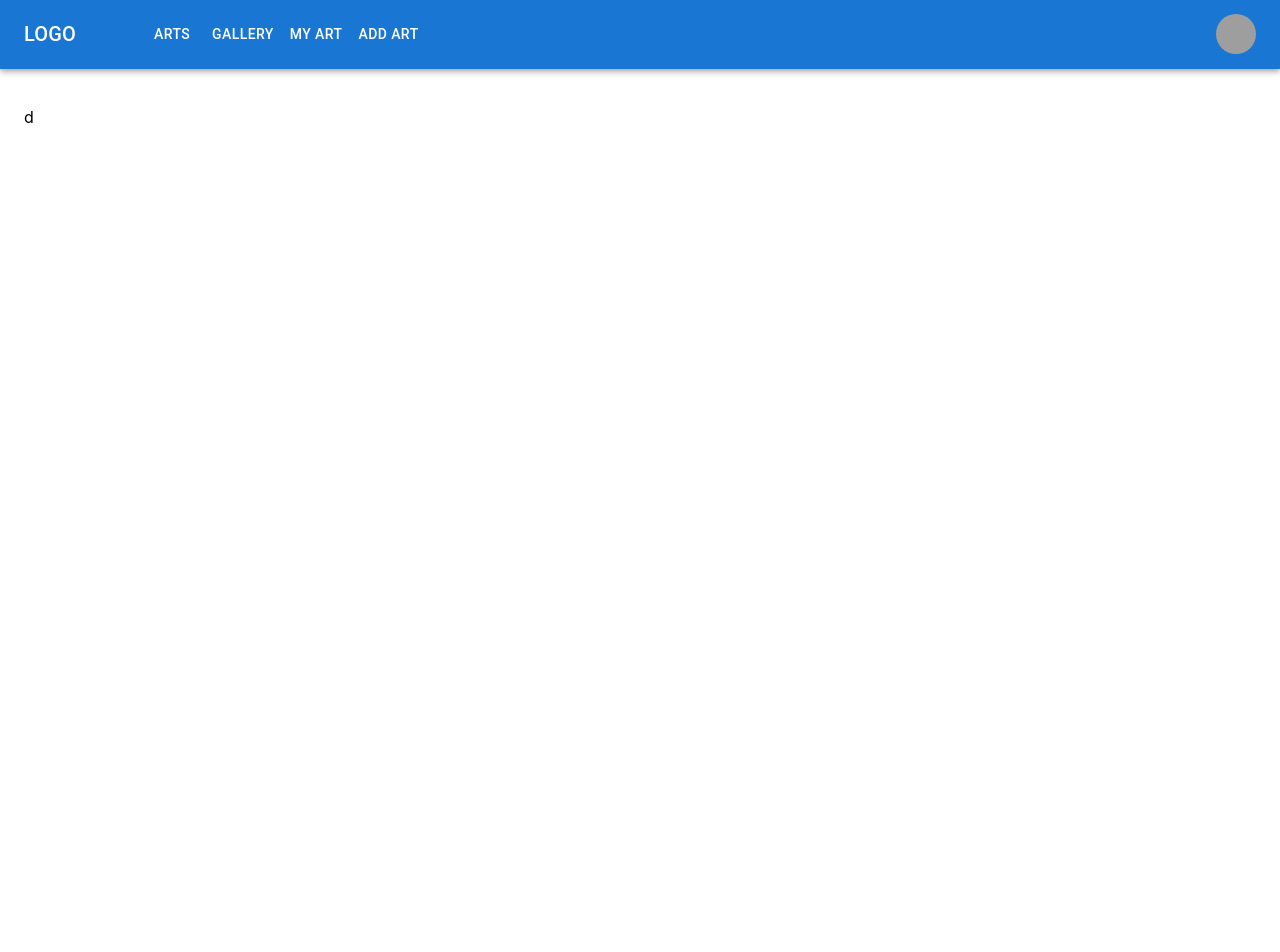
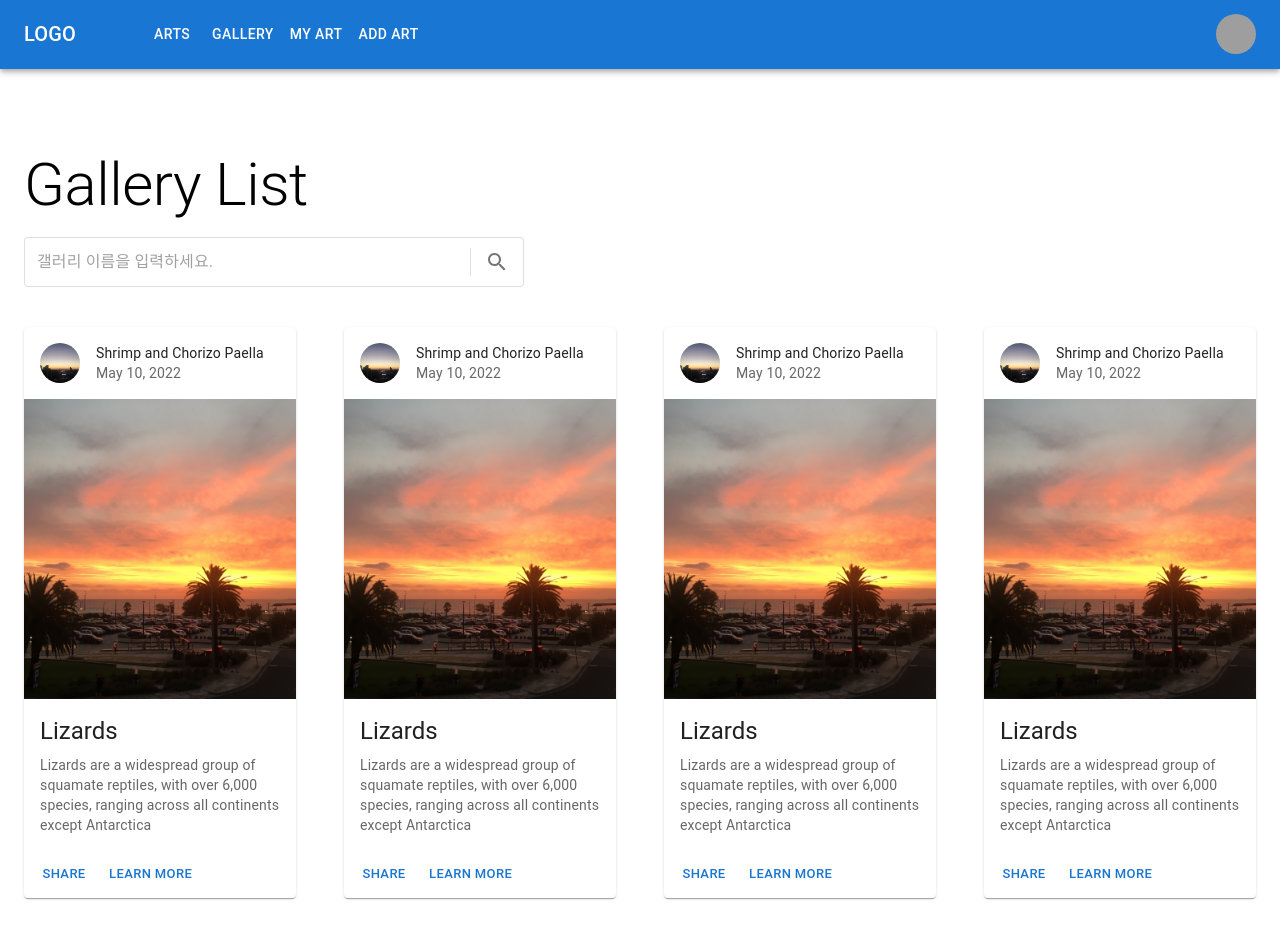
Before and after one commit to yoonhyeyoon/METArt, a Next.js app in the folder front/: page /galleries in a window 1280 px wide. Shown: the top 952 px of the page. Before the commit the page ends 800 px from the top, so only its background shows below. Built offline with nearby package versions, Linux system fonts and the light colour scheme; grey boxes are pictures that could not be loaded.

Commit message:
Add Gallery List

```diff
--- /dev/null
+++ b/front/components/common/GalleryCard.tsx
@@ -0,0 +1,39 @@
+import Card from '@mui/material/Card';
+import CardActions from '@mui/material/CardActions';
+import CardContent from '@mui/material/CardContent';
+import CardMedia from '@mui/material/CardMedia';
+import Button from '@mui/material/Button';
+import Typography from '@mui/material/Typography';
+import CardHeader from '@mui/material/CardHeader';
+import Avatar from '@mui/material/Avatar';
+
+export default function GalleryCard() {
+  return (
+    <Card>
+      <CardHeader
+        avatar={<Avatar src="/images/sample2.jpg" aria-label="" />}
+        title="Shrimp and Chorizo Paella"
+        subheader="May 10, 2022"
+      />
+      <CardMedia
+        component="img"
+        height="300"
+        image="/images/sample1.JPG"
+        alt="green iguana"
+      />
+      <CardContent>
+        <Typography gutterBottom variant="h5" component="div">
+          Lizards
+        </Typography>
+        <Typography variant="body2" color="text.secondary">
+          Lizards are a widespread group of squamate reptiles, with over 6,000
+          species, ranging across all continents except Antarctica
+        </Typography>
+      </CardContent>
+      <CardActions>
+        <Button size="small">Share</Button>
+        <Button size="small">Learn More</Button>
+      </CardActions>
+    </Card>
+  );
+}
--- /dev/null
+++ b/front/components/common/SearchBarGallery.tsx
@@ -0,0 +1,33 @@
+import { Paper, InputBase, Divider, IconButton } from '@mui/material';
+import SearchIcon from '@mui/icons-material/Search';
+
+type Props = {
+  handleSearchChange: (e: React.ChangeEvent<HTMLInputElement>) => void;
+  handleSearchClick: React.MouseEventHandler<HTMLButtonElement>;
+};
+
+function GalleryList({ handleSearchChange, handleSearchClick }: Props) {
+  return (
+    <Paper
+      variant="outlined"
+      sx={{
+        p: '2px 4px',
+        display: 'flex',
+        alignItems: 'center',
+        flexGrow: 2,
+      }}
+    >
+      <InputBase
+        sx={{ ml: 1, flex: 1 }}
+        placeholder="갤러리 이름을 입력하세요."
+        onChange={handleSearchChange}
+      />
+      <Divider sx={{ height: 28, m: 0.5 }} orientation="vertical" />
+      <IconButton sx={{ p: '10px' }} onClick={handleSearchClick}>
+        <SearchIcon />
+      </IconButton>
+    </Paper>
+  );
+}
+
+export default GalleryList;
--- a/front/pages/galleries/index.tsx
+++ b/front/pages/galleries/index.tsx
@@ -1,8 +1,72 @@
-import React from 'react';
+import { useState, ChangeEvent } from 'react';
+import { Box, Grid, Typography } from '@mui/material';
 import Page from '../../Layouts/Page';
+import GalleryCard from 'components/common/GalleryCard';
+import SearchBarGallery from 'components/common/SearchBarGallery';
 
 function GalleryIndex() {
-  return <Page>d</Page>;
+  const [search, setSearch] = useState<String>('');
+
+  const handleSearchChange = (e: ChangeEvent<HTMLInputElement>) => {
+    setSearch(e.target.value);
+  };
+
+  // 검색 API 호출
+  const handleSearchClick = () => {
+    console.log(search);
+  };
+
+  return (
+    <Page>
+      <Typography variant="h2" mt={5}>
+        Gallery List
+      </Typography>
+      <Box width="500px" mt={2} mb={5}>
+        <SearchBarGallery
+          handleSearchChange={handleSearchChange}
+          handleSearchClick={handleSearchClick}
+        />
+      </Box>
+      <Grid container spacing={6}>
+        <Grid sx={{ mb: 5 }} item xs={12} sm={6} md={4} lg={3}>
+          <GalleryCard />
+        </Grid>
+        <Grid sx={{ mb: 5 }} item xs={12} sm={6} md={4} lg={3}>
+          <GalleryCard />
+        </Grid>
+        <Grid sx={{ mb: 5 }} item xs={12} sm={6} md={4} lg={3}>
+          <GalleryCard />
+        </Grid>
+        <Grid sx={{ mb: 5 }} item xs={12} sm={6} md={4} lg={3}>
+          <GalleryCard />
+        </Grid>
+        <Grid sx={{ mb: 5 }} item xs={12} sm={6} md={4} lg={3}>
+          <GalleryCard />
+        </Grid>
+        <Grid sx={{ mb: 5 }} item xs={12} sm={6} md={4} lg={3}>
+          <GalleryCard />
+        </Grid>
+        <Grid sx={{ mb: 5 }} item xs={12} sm={6} md={4} lg={3}>
+          <GalleryCard />
+        </Grid>
+        <Grid sx={{ mb: 5 }} item xs={12} sm={6} md={4} lg={3}>
+          <GalleryCard />
+        </Grid>
+        <Grid sx={{ mb: 5 }} item xs={12} sm={6} md={4} lg={3}>
+          <GalleryCard />
+        </Grid>
+        <Grid sx={{ mb: 5 }} item xs={12} sm={6} md={4} lg={3}>
+          <GalleryCard />
+        </Grid>
+        <Grid sx={{ mb: 5 }} item xs={12} sm={6} md={4} lg={3}>
+          <GalleryCard />
+        </Grid>
+        <Grid sx={{ mb: 5 }} item xs={12} sm={6} md={4} lg={3}>
+          <GalleryCard />
+        </Grid>
+      </Grid>
+    </Page>
+  );
 }
 
 export default GalleryIndex;
```
